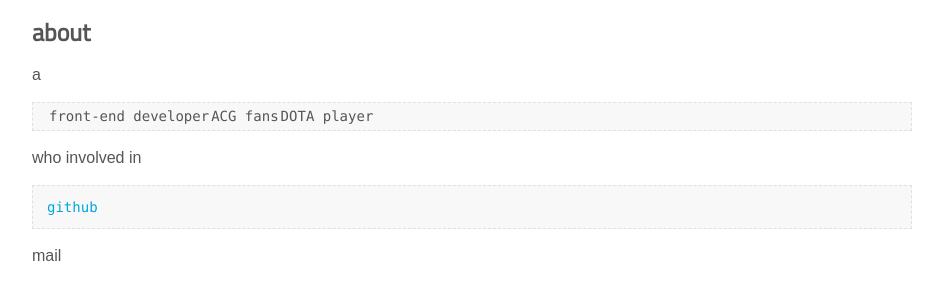
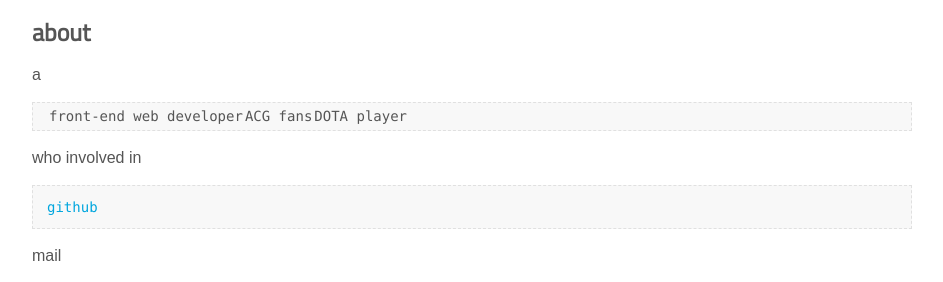
Before and after one commit to zhiyul/zhiyul.github.io, a Jekyll site: the page built from about.markdown, in a window 1280 px wide. Shown: the part 147-429 px from the top of the page, without its empty margins (168-1111 px from the left). Built offline with Jekyll 4.4.1, drawn with Linux system fonts in a browser that asks for light colours; some web fonts are replaced; Markdown is read by kramdown in place of the engine named in the settings.

Commit message:
change about

```diff
--- a/about.markdown
+++ b/about.markdown
@@ -5,7 +5,7 @@ layout: page
 
 a
 
->  | front-end developer | ACG fans | DOTA player |
+>  | front-end web developer | ACG fans | DOTA player |
 
 who involved in
 
```
